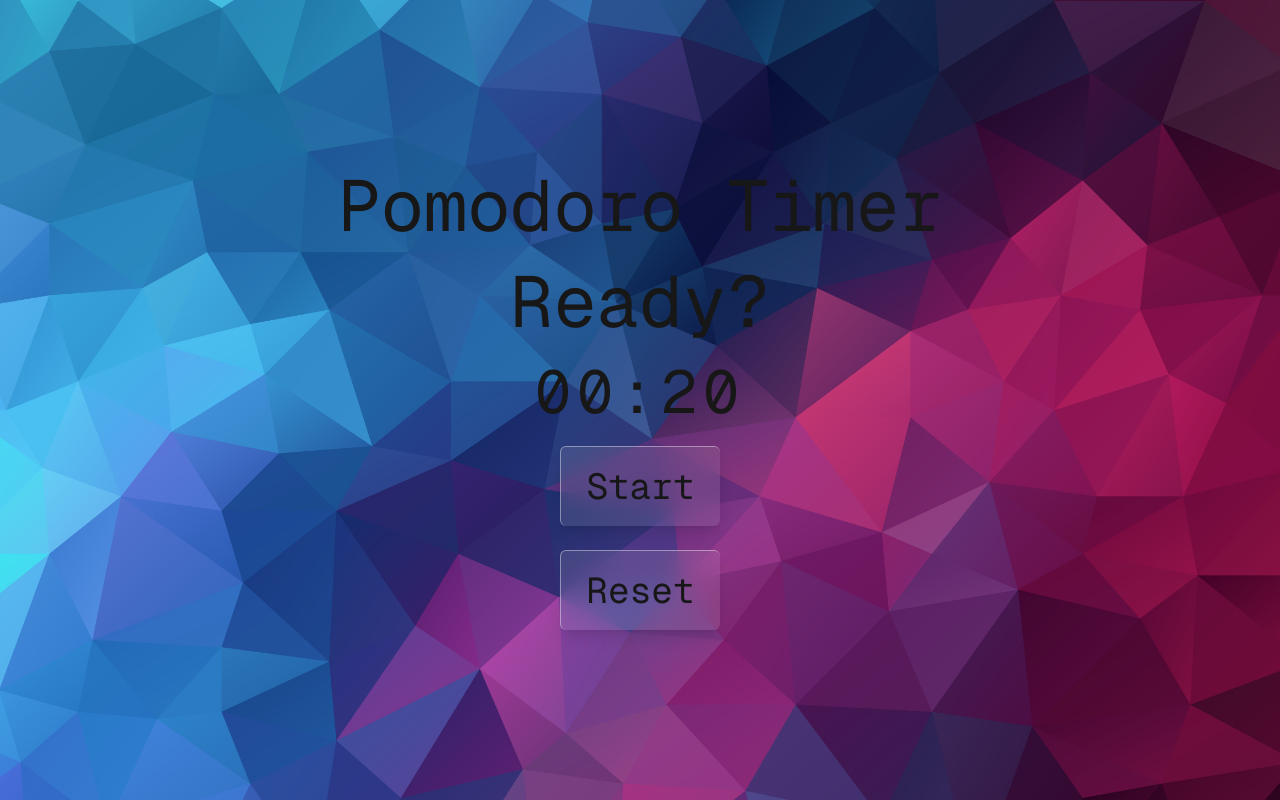
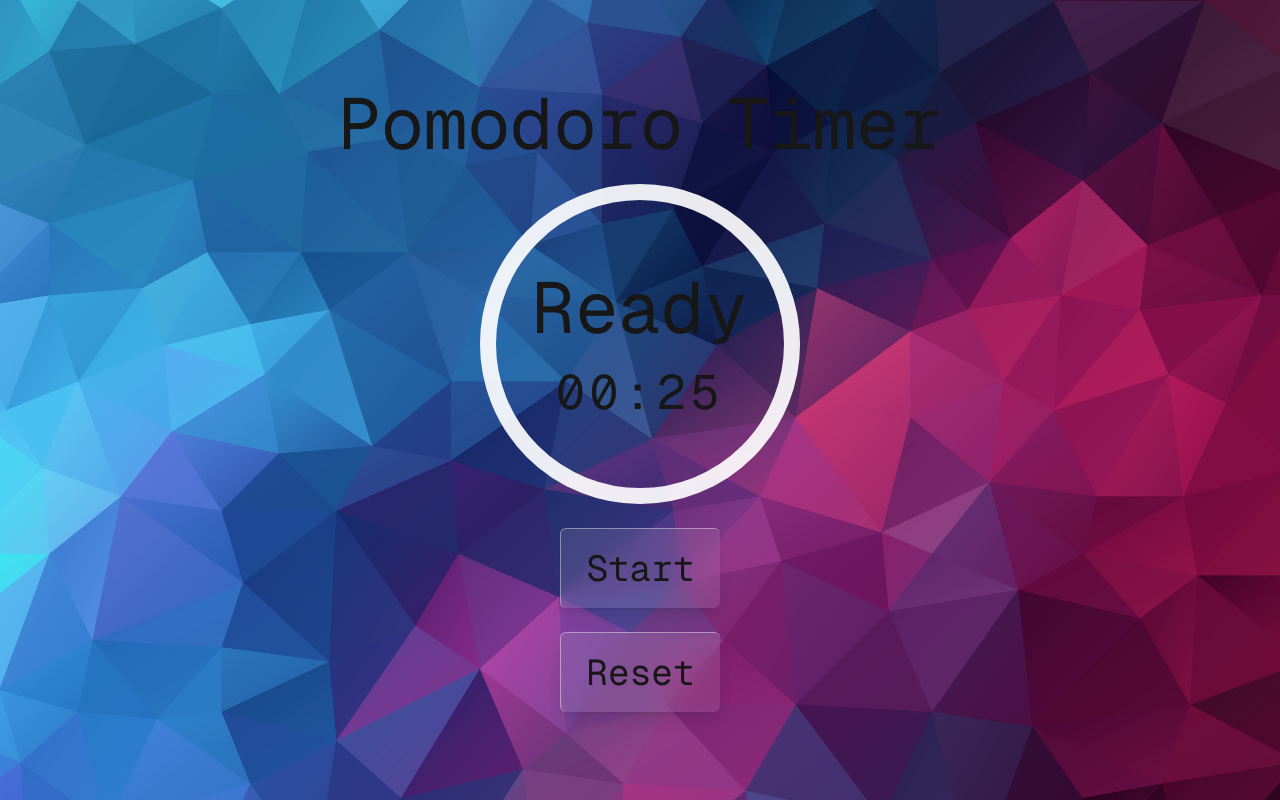
Before and after one commit to shun-tdu/pomodoro-timer-glass-morphism, a Next.js app: page / in a window 1280 px wide. Built offline with nearby package versions, Linux system fonts and the light colour scheme.

Commit message:
feat: タイマーのサークルゲージを追加

```diff
--- a/src/app/page.tsx
+++ b/src/app/page.tsx
@@ -1,18 +1,19 @@
 "use client";
 import { useState, useEffect, useCallback } from "react";
 import { GlassButton } from "@/componens/GlassButton";
+import { CirclarProgress } from "@/componens/CirclarProgress";
 import Image from "next/image";
 
 type TimerMode = "idle" | "work" | "rest";
 
 const MODE_DISPLAY_TEXT: Record<TimerMode, string> = {
-  idle: "Ready?",
-  work: "Focus!",
+  idle: "Ready",
+  work: "Focus",
   rest: "Rest",
 };
 
-const WORK_TIME: number = 2 * 10;
-const REST_TIME: number = 1 * 10;
+const WORK_TIME: number = 25 * 1;
+const REST_TIME: number = 5 * 1;
 
 // 時刻を受け取り、表示する
 function GetFormattedTime(time_minutes: number) {
@@ -28,19 +29,32 @@ export default function Home() {
   const [isCount, setIsCount] = useState(false);
   const [startTime, setStartTime] = useState(0);
   const [accumulatedTime, setAccumulatedTime] = useState(0);
+  const [remainingTime, setRemainingTime] = useState(WORK_TIME);
 
-  const ResetTimer = useCallback(() => {
-    setTimeText(GetFormattedTime(WORK_TIME));
-    setAccumulatedTime(0);
-    setStartTime(Date.now());
-    setIsCount(false);
-  }, []);
+  // プログレスバー表示処理
+  const currentCriterion = timerMode === "rest" ? REST_TIME : WORK_TIME;
+  const ratio =
+    isCount || accumulatedTime > 0 ? remainingTime / currentCriterion : 1.0;
+
+  const ResetTimer = useCallback(
+    (nextMode?: TimerMode) => {
+      const mode = nextMode || timerMode;
+      const criterion = mode == "rest" ? REST_TIME : WORK_TIME;
+
+      setTimeText(GetFormattedTime(criterion));
+      setRemainingTime(criterion);
+      setAccumulatedTime(0);
+      setStartTime(Date.now());
+      setIsCount(false);
+    },
+    [timerMode],
+  );
 
   const EnterWork = useCallback(() => {
     if (timerMode === "work") return;
 
     // カウント開始時刻記録
-    ResetTimer();
+    ResetTimer("work");
     if (!isCount) setIsCount(true);
     setStartTime(Date.now());
 
@@ -52,7 +66,7 @@ export default function Home() {
     if (timerMode === "rest") return;
 
     // カウント開始時刻記録
-    ResetTimer();
+    ResetTimer("rest");
     if (!isCount) setIsCount(true);
     setStartTime(Date.now());
 
@@ -64,7 +78,7 @@ export default function Home() {
     if (timerMode === "idle") return;
 
     // タイマーリセット
-    ResetTimer();
+    ResetTimer("idle");
 
     // 状態遷移
     setTimerMode("idle");
@@ -151,13 +165,15 @@ export default function Home() {
       // 経過時間経過処理
       const now = Date.now();
       const totalMs = accumulatedTime + (now - startTime);
-      const remainingTime: number = Math.max(
+      const newRemainingTime = Math.max(
         0,
         time_criterion - Math.floor(totalMs / 1000),
       );
 
+      setRemainingTime(newRemainingTime);
+
       // 残り時間判定
-      if (remainingTime <= 0) {
+      if (newRemainingTime <= 0) {
         if (timerMode === "work") {
           EnterRest();
         } else if (timerMode === "rest") {
@@ -166,7 +182,7 @@ export default function Home() {
       }
 
       // タイマー表示処理
-      setTimeText(GetFormattedTime(remainingTime));
+      setTimeText(GetFormattedTime(newRemainingTime));
     }
 
     if (!isCount) return;
@@ -188,11 +204,15 @@ export default function Home() {
       />
       <div className="flex flex-col justify-center items-center gap-6">
         <h1 className="font-mono text-[42px] md:text-7xl">Pomodoro Timer</h1>
-        <h1 className="font-mono text-6xl md:text-7xl">
-          {MODE_DISPLAY_TEXT[timerMode]}
-        </h1>
 
-        <h1 className="font-mono text-6xl tracking-widest">{timeText}</h1>
+        <CirclarProgress ratio={ratio} size={320} strokeWidth={16}>
+          <div className="flex flex-col items-center justify-center gap-6">
+            <h1 className="font-mono text-6xl md:text-7xl">
+              {MODE_DISPLAY_TEXT[timerMode]}
+            </h1>
+            <h1 className="font-mono text-5xl tracking-widest">{timeText}</h1>
+          </div>
+        </CirclarProgress>
 
         <div className="flex flex-col justify-center items-center gap-6">
           <GlassButton color="white" onClick={HandleMainButtonAction}>
--- /dev/null
+++ b/src/componens/CirclarProgress.tsx
@@ -0,0 +1,61 @@
+"use client";
+
+interface CircleProgressProps {
+  ratio: number; // 0.0 - 1.0まで正規化された値
+  size?: number;
+  strokeWidth: number;
+  children?: React.ReactNode;
+}
+
+export function CirclarProgress({
+  ratio,
+  size = 300,
+  strokeWidth = 12,
+  children,
+}: CircleProgressProps) {
+  const center = size / 2;
+  const radius = center - strokeWidth / 2;
+  const circumference = 2 * Math.PI * radius;
+
+  // オフセットの計算
+  const safeRatio = Math.min(Math.max(ratio, 0), 1);
+  const strokeDashoffset = circumference * (1 - safeRatio);
+
+  return (
+    <div className="relative" style={{ width: size, height: size }}>
+      <svg
+        className="absolute inset-0 -rotate-90 transform"
+        width={size}
+        height={size}
+      >
+        {/*背景のサークル */}
+        <circle
+          cx={center}
+          cy={center}
+          r={radius}
+          fill="transparent"
+          stroke="rgba(255,255,255,0.1)"
+          strokeWidth={strokeWidth}
+        />
+        {/*動くサークル*/}
+        <circle
+          cx={center}
+          cy={center}
+          r={radius}
+          fill="transparent"
+          stroke="rgba(255,255,255,0.9)"
+          strokeWidth={strokeWidth}
+          strokeLinecap="round"
+          strokeDasharray={circumference}
+          strokeDashoffset={strokeDashoffset}
+          className="transition-all duration-300 ease-in-out"
+        />
+      </svg>
+
+      {/*ゲージの中央に配置される要素 */}
+      <div className="absolute inset-0 flex flex-col items-center justify-center">
+        {children}
+      </div>
+    </div>
+  );
+}
```
